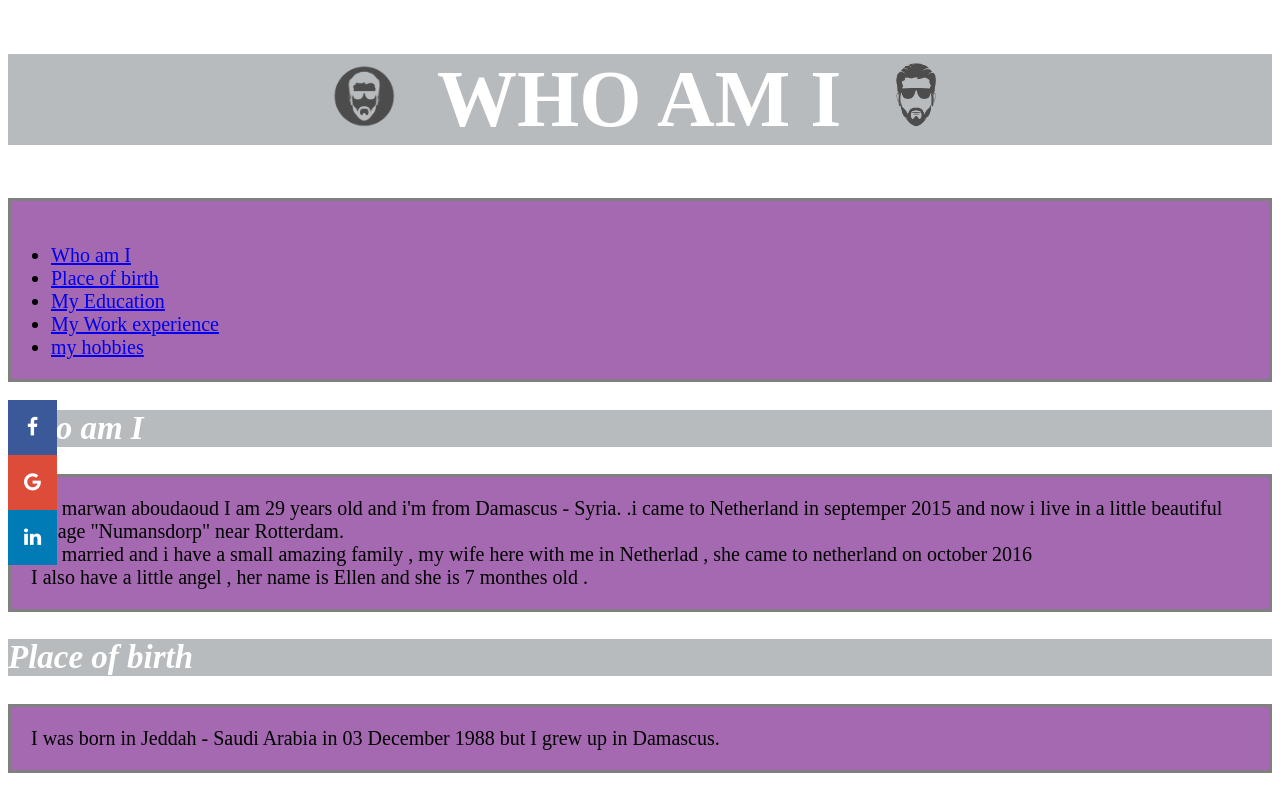
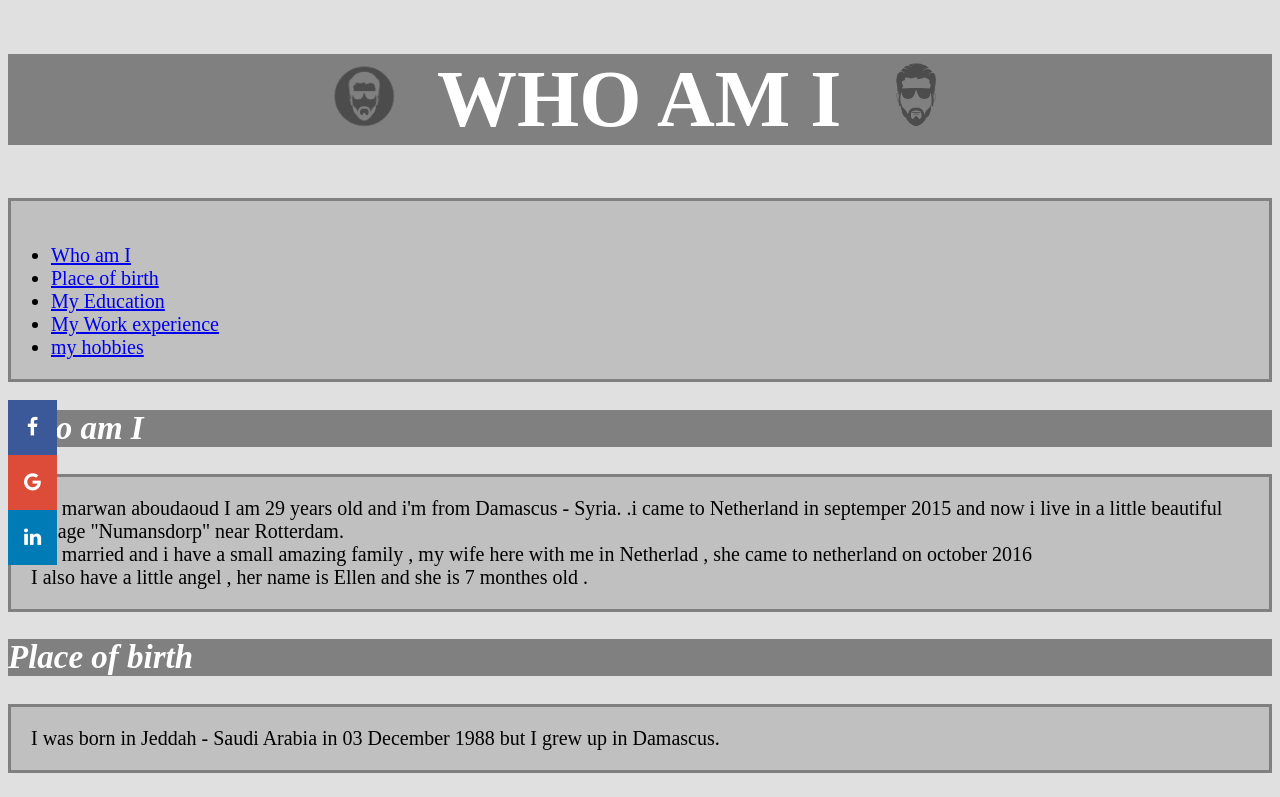
Before and after one commit to marwanaboudaoud/hyf-html-css-week1, a plain HTML site: page week1/index.html in a window 1280 px wide. Shown: the top 797 px of the page. Drawn offline with Linux system fonts and the light colour scheme; grey boxes are pictures that could not be loaded.

Commit message:
Update main.css

```diff
--- a/week1/main.css
+++ b/week1/main.css
@@ -1,18 +1,18 @@
 body {
-    background-color:white;
+    background-color:#E0E0E0;
 
   }
 
   h1 {
     text-align:center;
     font-size:80px;
-    background-color:#B8BBBD;
+    background-color:#808080;
     color:white;
     font-family:italic;
   }
 
   h2{
-    background-color:#B8BBBD;
+    background-color:#808080;
     color:white;
     font-size:33px;
     font-style:italic
@@ -25,7 +25,7 @@ body {
     padding-top:20px;
     padding-bottom:20px;
     font-size:20px;
-    background-color:#A469B0;
+    background-color:#C0C0C0;
   }
 
   p{
@@ -35,7 +35,7 @@ body {
     padding-bottom:20px;
     padding-left:20px;
     font-size:20px;
-    background-color: #A469B0;
+    background-color: #C0C0C0;
 
   }
 
```
